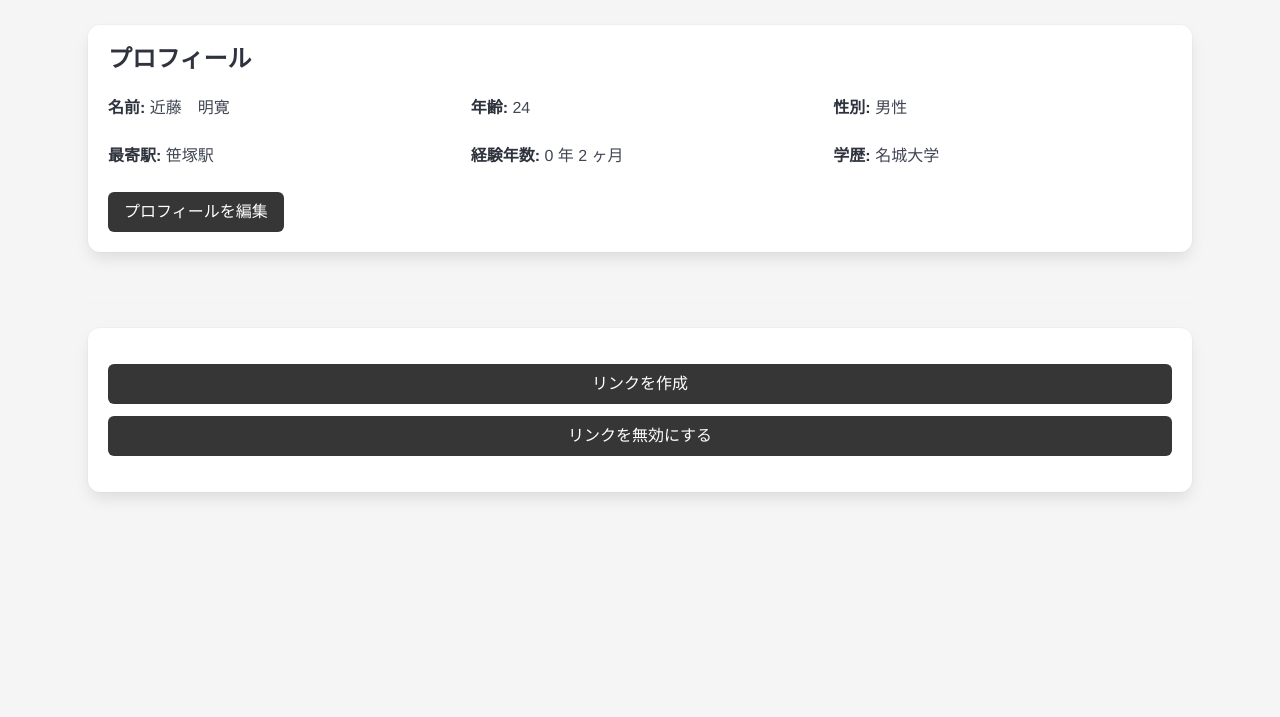
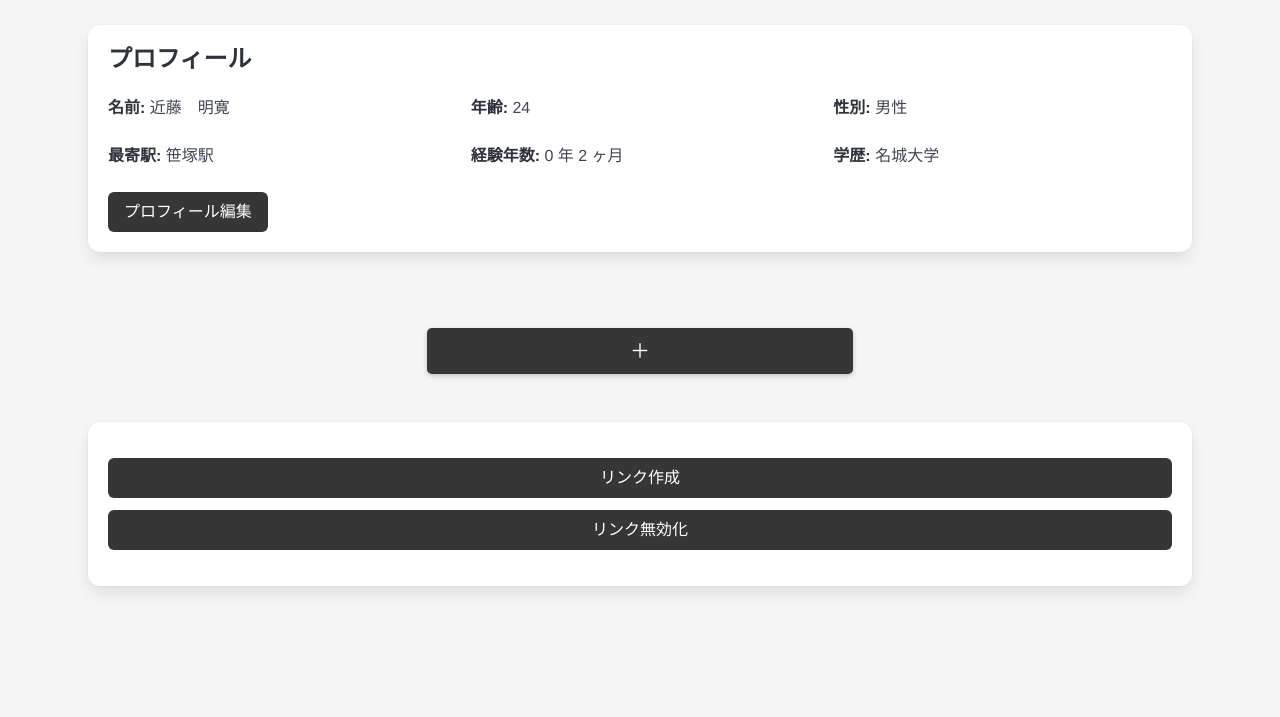
Before and after one commit to kondo-akihiro-git/project-Flask-SkillSheet, a Flask app: page /sheet in a window 1280 px wide. Shown: the part 163-880 px from the top of the page. Run offline with Flask 3, Linux system fonts and the light colour scheme; a user stored in the database is signed in.

Commit message:
fix: sheet画面の微修正

```diff
--- a/myapp/templates/base.html
+++ b/myapp/templates/base.html
@@ -331,7 +331,7 @@
             /* フォントサイズを小さくする */
             padding: 0.5rem 1rem;
             /* パディングを調整 */
-            border-radius: 3px;
+            border-radius: 5px;
             /* ボーダー半径を小さくする */
         }
 
@@ -381,6 +381,19 @@
             cursor: pointer;
             /* カーソルを刺し指にする */
         }
+        /* 小さなサイズのボタン */
+.small-button {
+    padding: 0.5rem 1rem; /* パディングを調整 */
+    border-radius: 5px; /* 角を丸くする */
+    width: 33.33vw; /* ブラウザ幅の3分の1 */
+}
+
+/* ボタンを画面中央に配置するためのスタイル */
+.hero-button-container {
+    display: flex;
+    justify-content: center; /* 横方向の中央揃え */
+    margin-bottom: 2rem; /* 上下のマージン */
+}
     </style>
 </head>
 
--- a/myapp/templates/sheet.html
+++ b/myapp/templates/sheet.html
@@ -36,7 +36,7 @@
                     <p><strong>学歴:</strong> {{ user.education }}</p>
                 </div>
             </div>
-            <a href="{{ url_for('edit_profile') }}" class="button is-primary is-light">プロフィールを編集</a>
+            <a href="{{ url_for('edit_profile') }}" class="button is-primary is-light">プロフィール編集</a>
         </div>
 
         <hr>
@@ -82,7 +82,7 @@
         {% if projects|length > 0 %}
         <div id="projects-container">
             {% for item in projects %}
-            <div class="card project-card" style="margin-bottom: 2rem;">
+            <div class="card project-card">
                 <div class="card-content">
                     <h2 class="subtitle project-title" data-index="{{ loop.index }}" style="font-size: 1.5rem;">
                         {{ loop.index }}. {{ item.project.project_name }}
@@ -137,29 +137,35 @@
                             </table>
                         </div>
                     </div>
+                    <footer class="card-footer">
+                        <a href="{{ url_for('edit_project', project_id=item.project.id) }}"
+                            class="card-footer-item button is-primary is-light">プロジェクト編集</a>
+                        <form action="{{ url_for('delete_project', project_id=item.project.id) }}" method="post"
+                            style="display:inline;">
+                            <button type="submit" class="button is-danger is-light card-footer-item">プロジェクト削除</button>
+                        </form>
+                    </footer>
                 </div>
-                <footer class="card-footer">
-                    <a href="{{ url_for('edit_project', project_id=item.project.id) }}"
-                        class="card-footer-item button is-primary is-light is-small">プロジェクトを編集</a>
-                    <form action="{{ url_for('delete_project', project_id=item.project.id) }}" method="post"
-                        style="display:inline;">
-                        <button type="submit" class="button is-danger is-light is-small card-footer-item">プロジェクトを削除</button>
-                    </form>
-                </footer>
+
             </div>
             {% endfor %}
         </div>
         {% endif %}
 
+        <div class="hero-button-container" >
+            <a href="{{ url_for('input') }}" class="button hero-button small-button">＋</a>
+        </div>
+
+        <div class="spacer"></div>
         <div class="box">
             <div class="buttons is-centered">
                 <form id="create-link-form" action="{{ url_for('create_link') }}" method="post" class="button-form">
-                    <button type="submit" class="button is-info is-light is-fullwidth">リンクを作成</button>
+                    <button type="submit" class="button is-info is-light is-fullwidth">リンク作成</button>
                 </form>
 
                 <form id="invalidate-link-form" action="{{ url_for('invalidate_link') }}" method="post"
                     class="button-form">
-                    <button type="submit" class="button is-danger is-light is-fullwidth">リンクを無効にする</button>
+                    <button type="submit" class="button is-danger is-light is-fullwidth">リンク無効化</button>
                 </form>
             </div>
             <input type="text" id="link-field" readonly class="input" {% if link_url %} value="{{ link_url }}"
```
